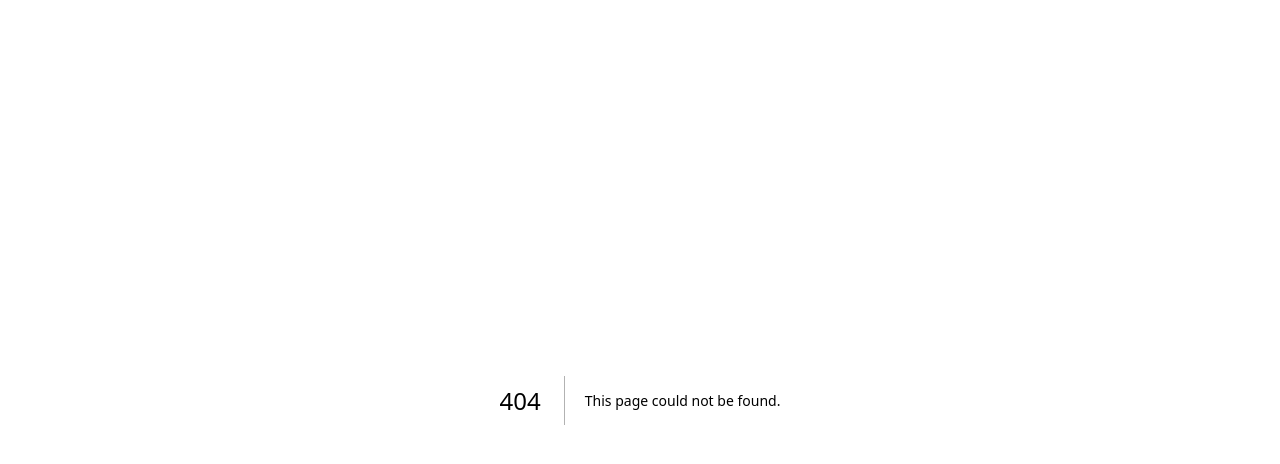
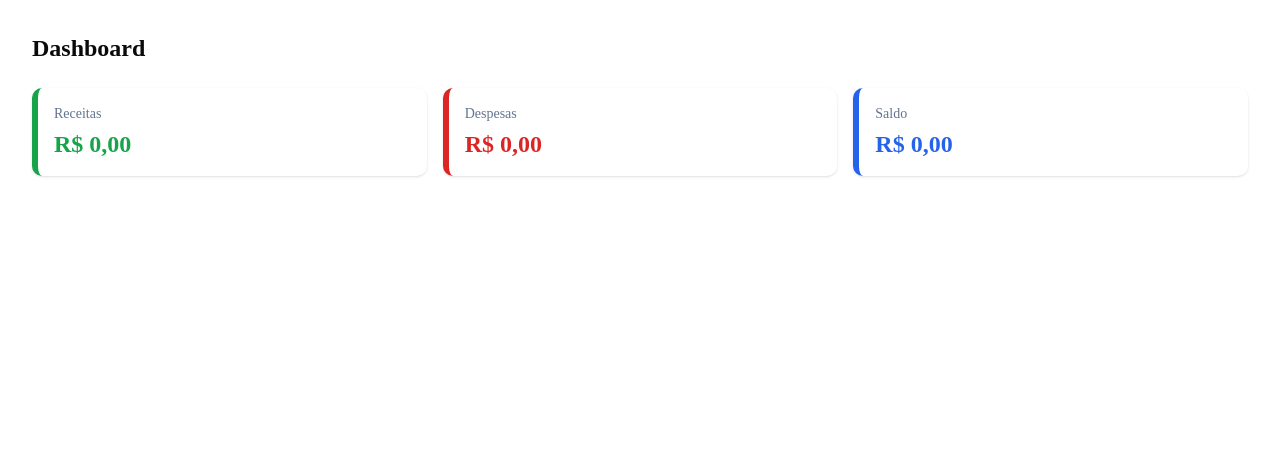
Before and after one commit to lLucas-Barros/finance-track, a Next.js app in the folder web/: page /dashboard in a window 1280 px wide. Before the commit this address had no page. Shown: the top 464 px of the page. Built offline with nearby package versions, Linux system fonts and the light colour scheme.

Commit message:
feat: cria dashboard com cards de resumo

```diff
--- /dev/null
+++ b/web/src/app/dashboard/page.tsx
@@ -0,0 +1,15 @@
+import { CardResumo } from "@/components/CardResumo"
+
+export default function DashboardPage() {
+  return (
+    <main className="p-8">
+      <h1 className="text-2xl font-bold mb-6">Dashboard</h1>
+
+      <div className="grid grid-cols-3 gap-4">
+        <CardResumo titulo="Receitas" valor="R$ 0,00" cor="#16a34a" />
+        <CardResumo titulo="Despesas" valor="R$ 0,00" cor="#dc2626" />
+        <CardResumo titulo="Saldo" valor="R$ 0,00" cor="#2563eb" />
+      </div>
+    </main>
+  )
+}
--- /dev/null
+++ b/web/src/components/CardResumo.tsx
@@ -0,0 +1,19 @@
+interface CardResumoProps {
+  titulo: string
+  valor: string | number
+  cor?: string
+}
+
+export function CardResumo({ titulo, valor, cor = undefined }: CardResumoProps) {
+  return (
+    <div
+      className="bg-white rounded-lg shadow p-4 flex flex-col"
+      style={cor ? { borderLeft: `6px solid ${cor}` } : {}}
+    >
+      <span className="text-sm text-slate-500">{titulo}</span>
+      <span className="text-2xl font-bold mt-1" style={cor ? { color: cor } : {}}>
+        {valor}
+      </span>
+    </div>
+  )
+}
```
